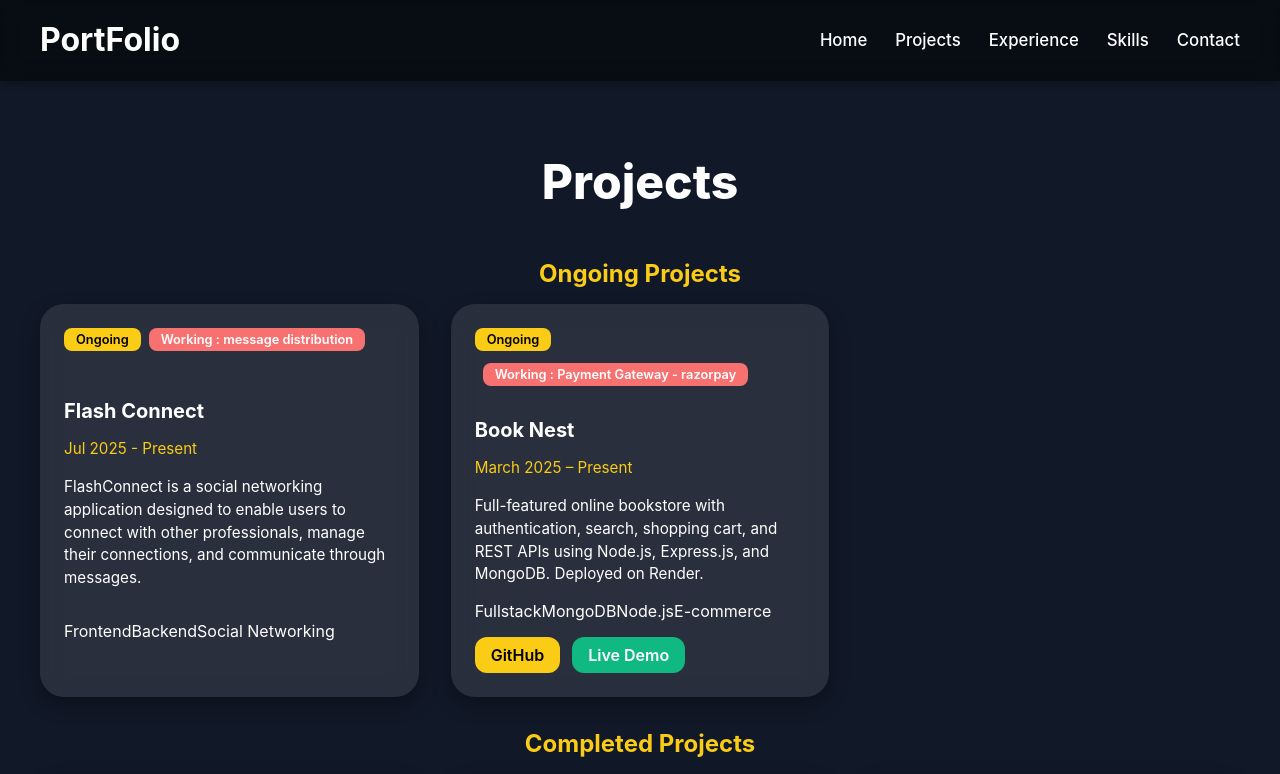
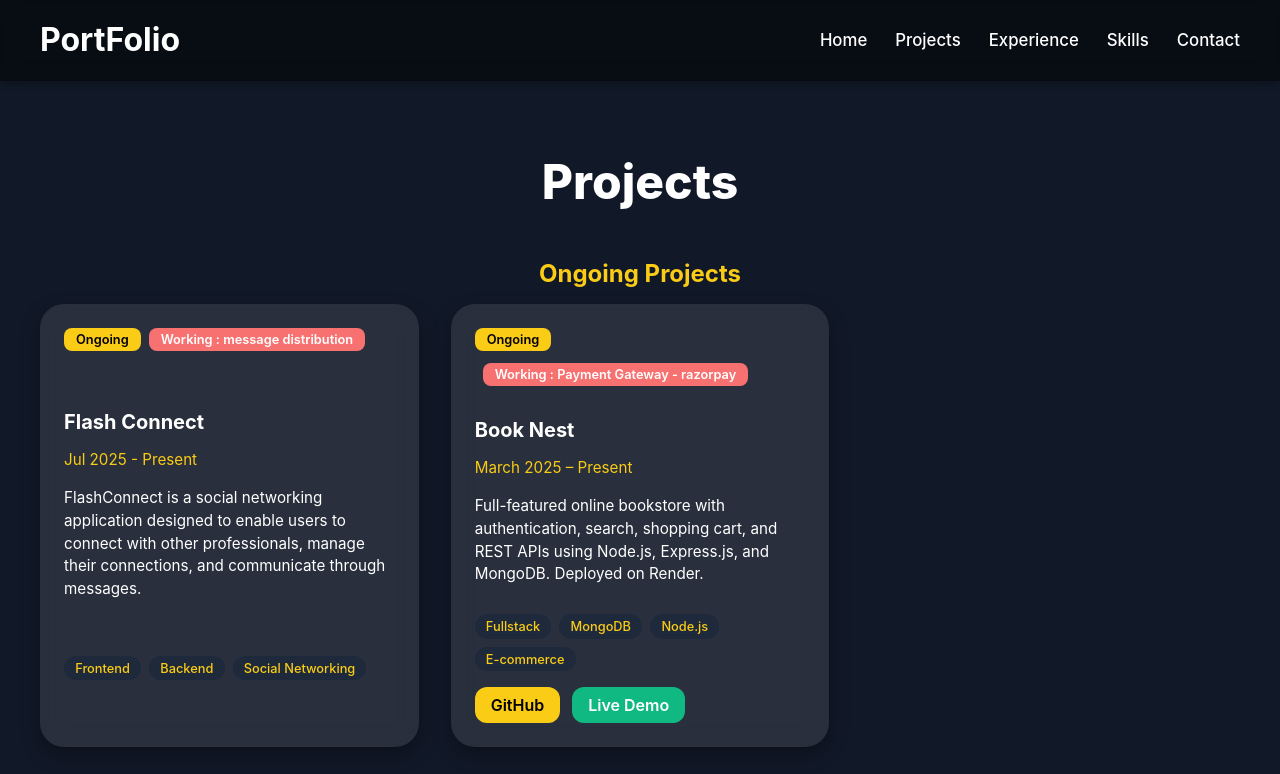
Before and after one commit to Maverick400x/portfolio, a React (Create React App) app: page /projects in a window 1280 px wide. Shown: the top 774 px of the page. Built offline with nearby package versions, Linux system fonts and the light colour scheme.

Commit message:
Update projects.css

```diff
--- a/src/styles/projects.css
+++ b/src/styles/projects.css
@@ -173,3 +173,19 @@
     text-align: center;
     color: #facc15; /* yellow highlight */
 }
+
+.project-tags {
+    margin-top: 0.8rem;
+    display: flex;
+    flex-wrap: wrap;
+    gap: 0.5rem;
+}
+
+.project-tag {
+    background: #1e293b; /* dark slate */
+    color: #facc15; /* yellow */
+    padding: 0.3rem 0.7rem;
+    border-radius: 9999px; /* pill shape */
+    font-size: 0.8rem;
+    font-weight: 500;
+}
```
